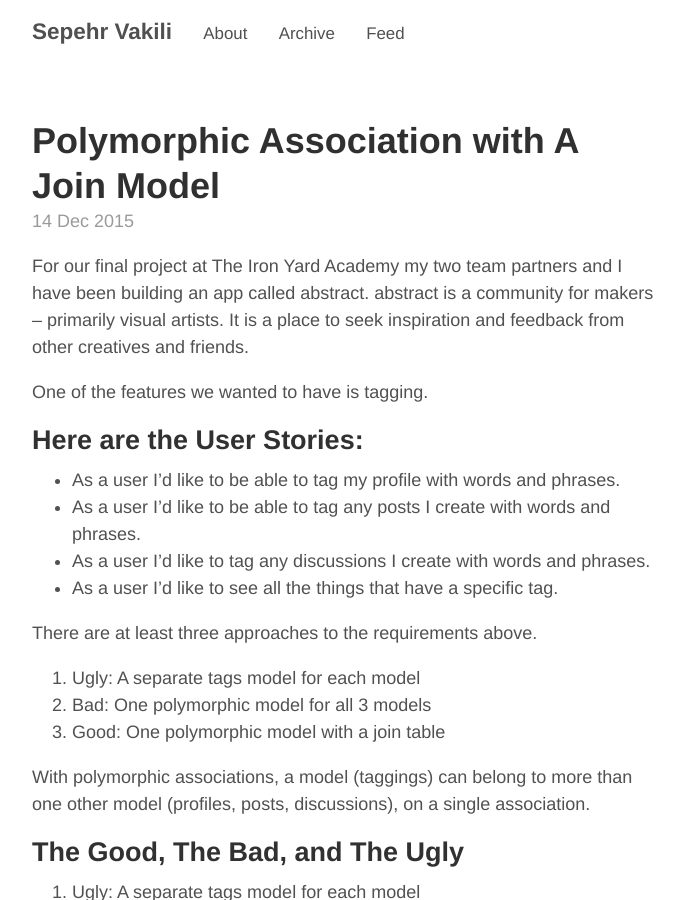
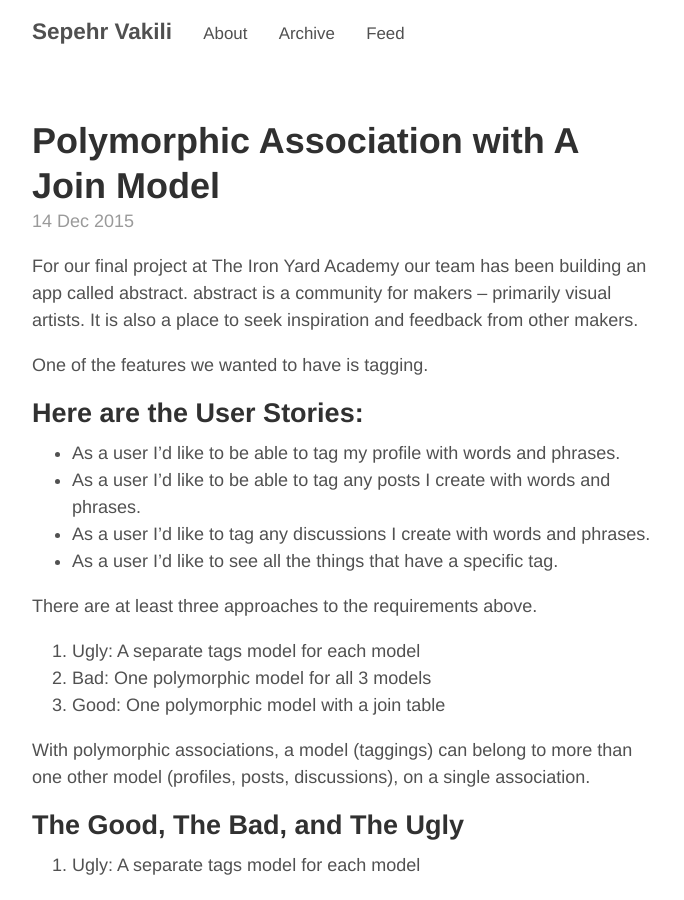
Before and after one commit to heysep/sepehr.github.io, a Jekyll site: the page built from _posts/2015-12-14-polymorphic-association-with-a-join-model.md, in a window 1280 px wide and 900 px high. Shown: the whole window, without its empty margins (293-977 px from the left). Built offline with Jekyll 4.4.1, drawn with Linux system fonts in a browser that asks for light colours.

Commit message:
Edit intro paragraph

```diff
--- a/_posts/2015-12-14-polymorphic-association-with-a-join-model.md
+++ b/_posts/2015-12-14-polymorphic-association-with-a-join-model.md
@@ -2,7 +2,7 @@
 layout: post
 title: Polymorphic Association with A Join Model
 ---
-For our final project at The Iron Yard Academy my two team partners and I have been building an app called abstract. abstract is a community for makers – primarily visual artists. It is a place to seek inspiration and feedback from other creatives and friends.
+For our final project at The Iron Yard Academy our team has been building an app called abstract. abstract is a community for makers – primarily visual artists. It is also a place to seek inspiration and feedback from other makers.
 
 One of the features we wanted to have is tagging.
 
```
